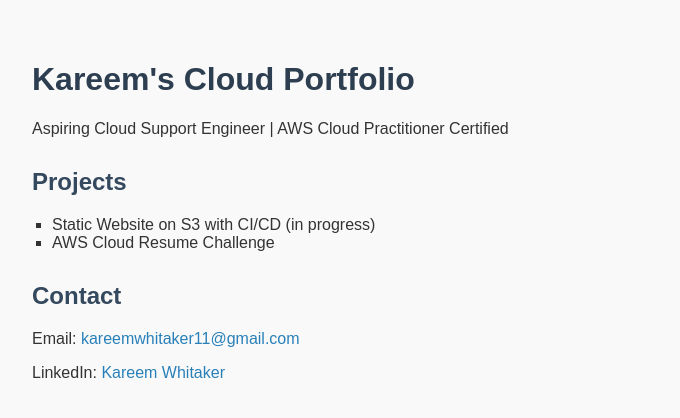
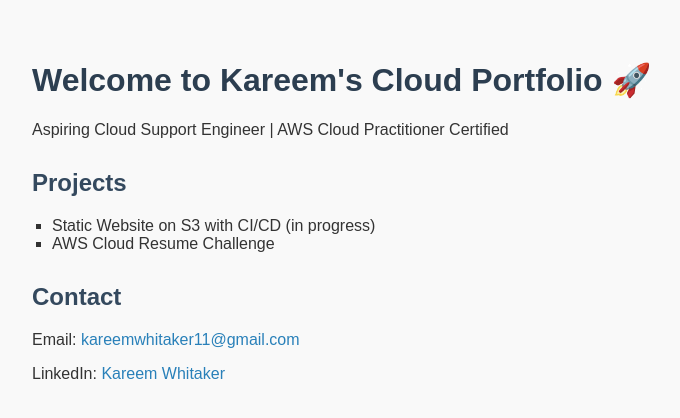
Before and after one commit to KareemWhitaker93/Cloud-Portfolio, a plain HTML site: page index.html in a window 1280 px wide. Shown: the whole page, without its empty margins (8-688 px from the left). Drawn offline with Linux system fonts and the light colour scheme; a script that the page names is missing.

Commit message:
Updated header text

```diff
--- a/index.html
+++ b/index.html
@@ -7,7 +7,7 @@
 </head>
 <body>
   <header>
-    <h1>Kareem's Cloud Portfolio</h1>
+    <h1>Welcome to Kareem's Cloud Portfolio 🚀</h1>
     <p>Aspiring Cloud Support Engineer | AWS Cloud Practitioner Certified</p>
   </header>
 
```
